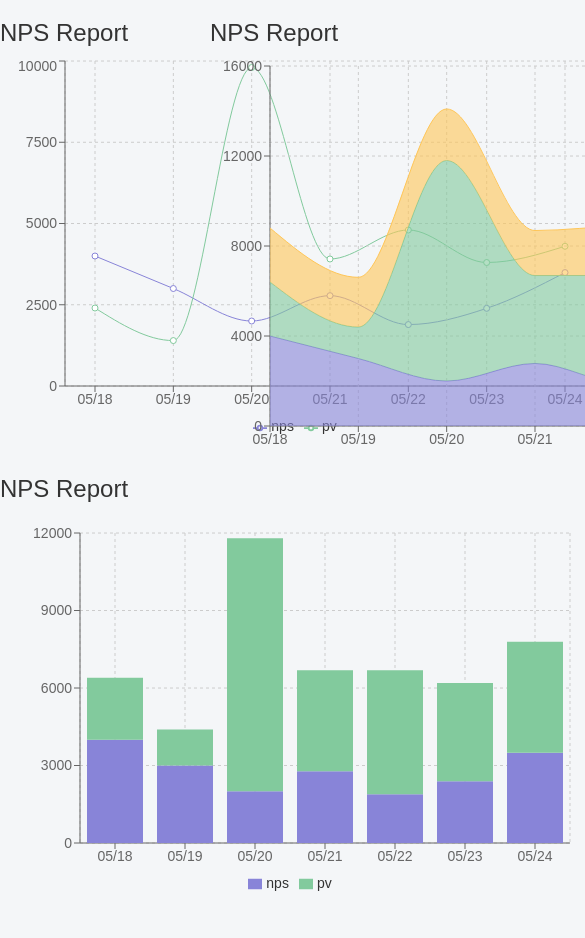
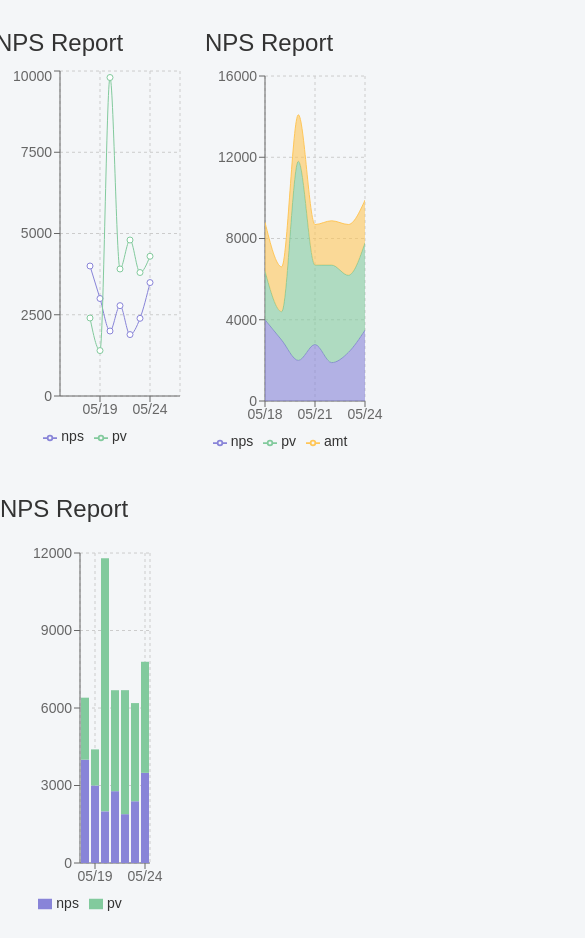
Before and after one commit to DavisChang/survey-anything, a React (Create React App) app: page /report in a window 390 px wide. Shown: the top 938 px of the page, 585 px wide, since content can reach past the window. Built offline with nearby package versions, Linux system fonts and the light colour scheme.

Commit message:
Add Responsive Container

```diff
--- a/src/Pages/Report/Report.js
+++ b/src/Pages/Report/Report.js
@@ -1,7 +1,7 @@
 import React from "react";
 import moment from 'moment';
 import { AreaChart, Area, BarChart, Bar, LineChart, Line, XAxis, YAxis,
-  CartesianGrid, Tooltip, Legend } from "recharts";
+  CartesianGrid, Tooltip, Legend, ResponsiveContainer } from "recharts";
 import { Row, Col } from 'react-bootstrap';
 import { Route, Link } from "react-router-dom";
 import './Report.css';
@@ -19,9 +19,10 @@ const data = [
 const Report = ({ match }) => (
   <div>
     <Row>
-      <Col xs="6">
+      <Col xs="6" style={{ padding: '10px' }}>
         <h3>NPS Report</h3>
-        <LineChart width={600} height={400} data={data}>
+        <ResponsiveContainer width="100%" height={400}>
+          <LineChart data={data}>
             <CartesianGrid strokeDasharray="3 3"/>
             <XAxis dataKey="name" padding={{left: 30, right: 30}}/>
             <YAxis/>
@@ -30,25 +31,30 @@ const Report = ({ match }) => (
             <Line type="monotone" dataKey="nps" stroke="#8884d8" activeDot={{r: 8}}/>
             <Line type="monotone" dataKey="pv" stroke="#82ca9d" />
           </LineChart>
+        </ResponsiveContainer>
       </Col>
-      <Col xs="6">
+      <Col xs="6" style={{ padding: '10px' }}>
         <h3>NPS Report</h3>
-        <AreaChart width={620} height={400} data={data}
+        <ResponsiveContainer width="100%" height={400}>
+          <AreaChart data={data}
             margin={{top: 10, right: 30, left: 0, bottom: 0}}>
             <CartesianGrid strokeDasharray="3 3"/>
             <XAxis dataKey="name"/>
             <YAxis/>
             <Tooltip/>
+            <Legend />
             <Area type='monotone' dataKey='nps' stackId="1" stroke='#8884d8' fill='#8884d8' />
             <Area type='monotone' dataKey='pv' stackId="1" stroke='#82ca9d' fill='#82ca9d' />
             <Area type='monotone' dataKey='amt' stackId="1" stroke='#ffc658' fill='#ffc658' />
           </AreaChart>
+        </ResponsiveContainer>
       </Col>
     </Row>
     <Row>
       <Col xs="6">
         <h3>NPS Report</h3>
-        <BarChart width={600} height={400} data={data}
+        <ResponsiveContainer width="100%" height={400}>
+          <BarChart data={data}
                 margin={{top: 20, right: 30, left: 20, bottom: 5}}>
            <CartesianGrid strokeDasharray="3 3"/>
            <XAxis dataKey="name"/>
@@ -58,6 +64,7 @@ const Report = ({ match }) => (
            <Bar dataKey="nps" stackId="a" fill="#8884d8" />
            <Bar dataKey="pv" stackId="a" fill="#82ca9d" />
           </BarChart>
+        </ResponsiveContainer>
       </Col>
       <Col>
       </Col>
```
Lines whose indentation alone changed are shown as unchanged.
